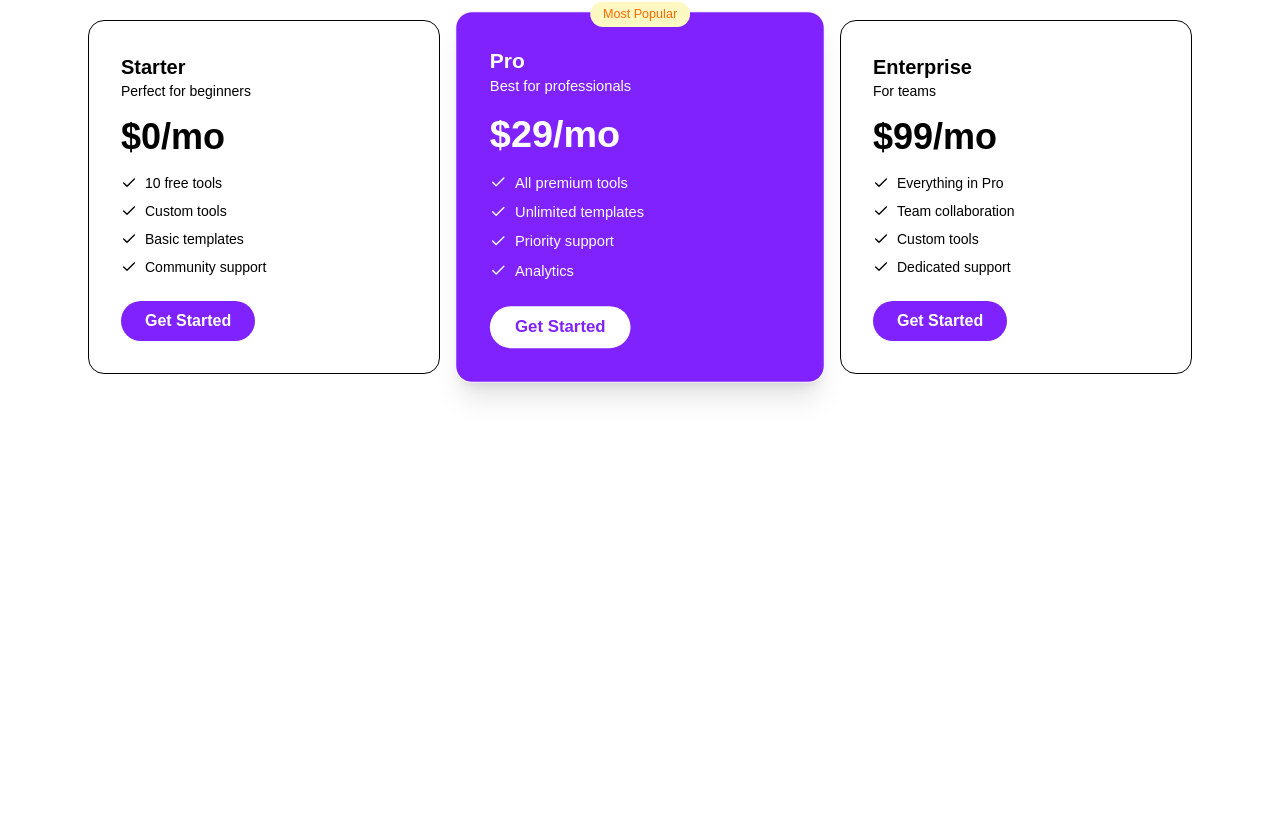
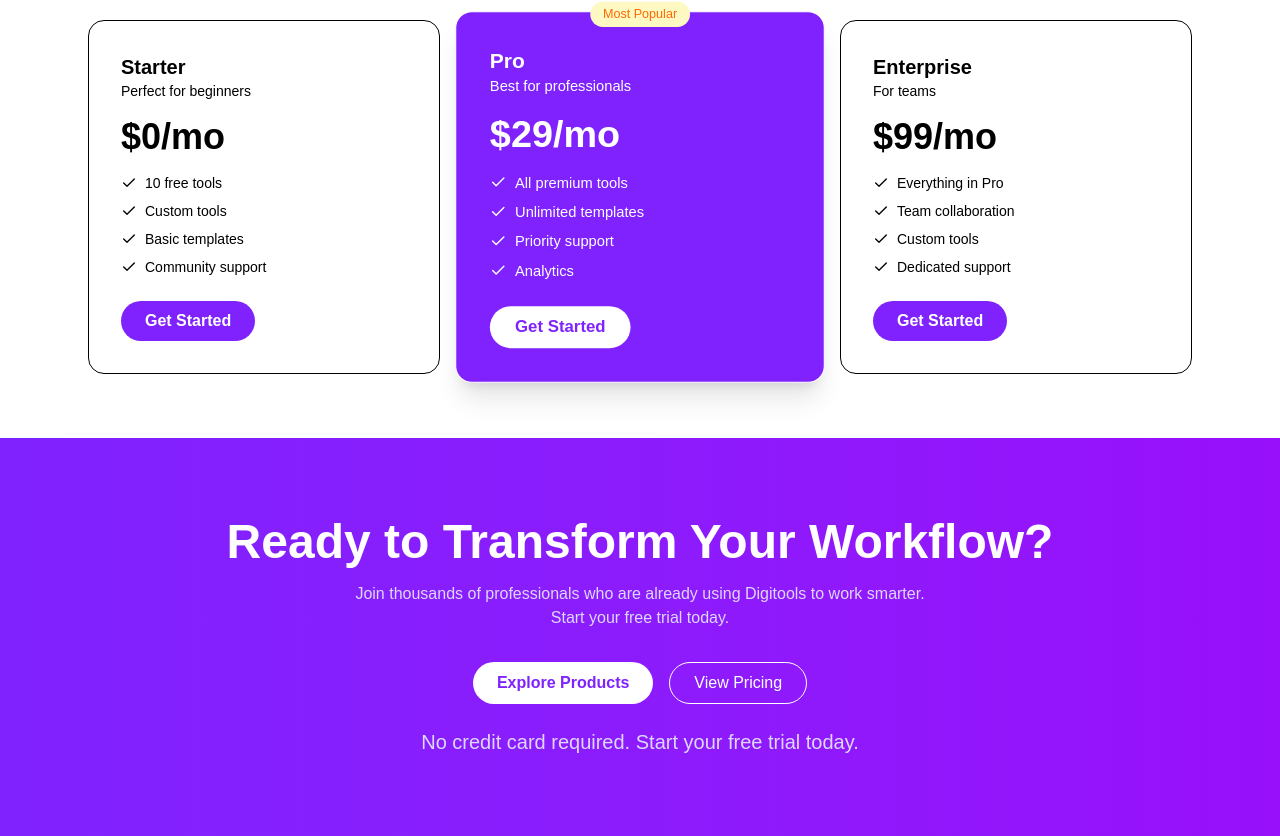
Before and after one commit to Mahim-Ahmad/ASSIGNMENT-PRACTICE-6, a React (Vite) app: page / in a window 1280 px wide. Shown: the part 1665-2501 px from the top of the page. Before the commit the page ends 2103 px from the top, so only its background shows below. Built offline with nearby package versions, Linux system fonts and the light colour scheme.

Commit message:
add cta section

```diff
--- a/src/App.jsx
+++ b/src/App.jsx
@@ -4,6 +4,7 @@ import Banner from "./components/Banner";
 import Stats from "./components/Stats";
 import Steps from "./components/Steps";
 import Pricing from "./components/Pricing";
+import CTA from "./components/CTA";
 
 
 function App() {
@@ -17,6 +18,7 @@ function App() {
 
       <Steps />
       <Pricing />
+      <CTA />
 
     </>
   );
--- /dev/null
+++ b/src/components/CTA.jsx
@@ -0,0 +1,32 @@
+const CTA = () => {
+return (
+    <section className="bg-linear-to-r from-violet-600 to-purple-600 py-20 text-center text-white">
+
+        <h2 className="text-5xl font-bold mb-4">
+            Ready to Transform Your Workflow?
+        </h2>
+
+        <p className="text-violet-200 mb-8">
+            Join thousands of professionals who are already using Digitools to work smarter.<br />Start your free trial today.
+        </p>
+
+        <div className="flex justify-center gap-4">
+            <button className="bg-white text-violet-600 px-6 py-2 rounded-full font-bold">
+                Explore Products
+            </button>
+
+            <button className="border border-white px-6 py-2 rounded-full">
+                View Pricing
+            </button>
+        </div>
+
+
+        <p className="text-violet-200 mt-6 text-xl">
+            No credit card required. Start your free trial today.
+        </p>
+
+    </section>
+);
+};
+
+export default CTA;
```
